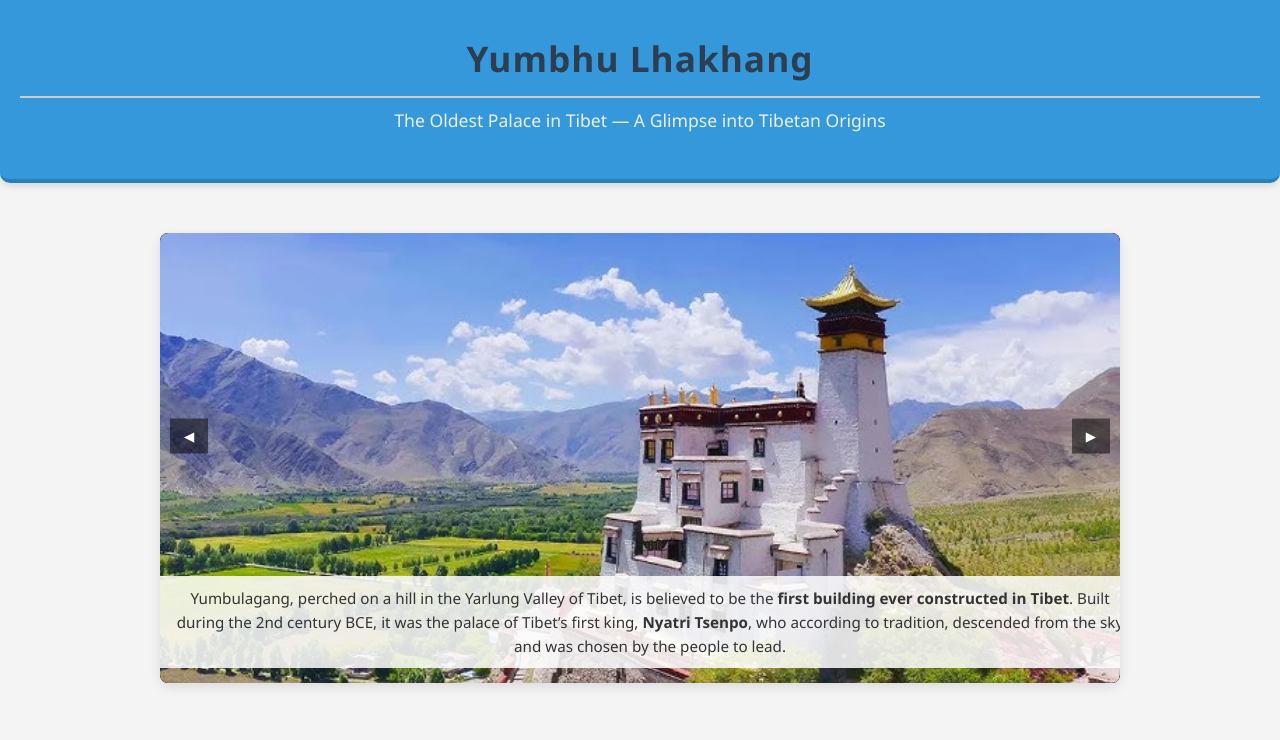
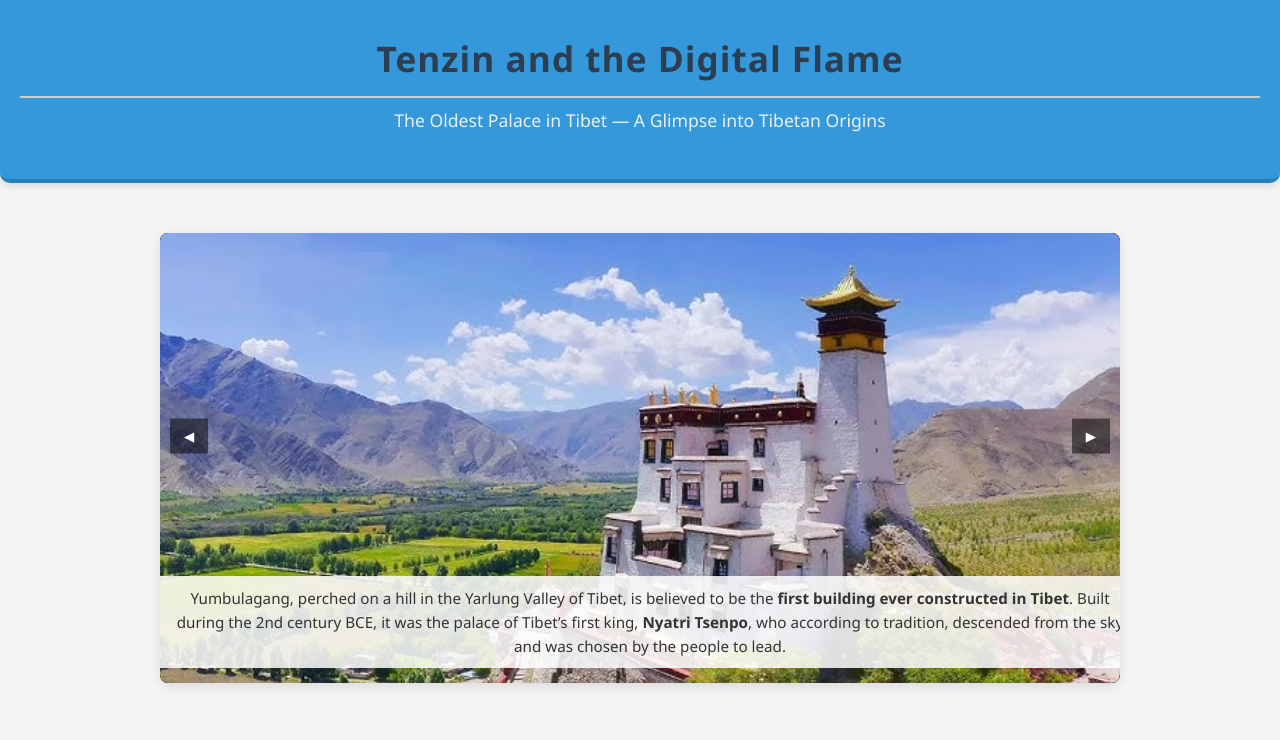
Before and after one commit to Kunsel240/OOGA-BOOGA, a plain HTML site: page index.html in a window 1280 px wide. Shown: the top 740 px of the page. Drawn offline with nearby package versions, Linux system fonts and the light colour scheme.

Commit message:
Update index.html

```diff
--- a/index.html
+++ b/index.html
@@ -3,7 +3,7 @@
 <html>
   <head>
     <meta charset="UTF-8" />
-    <title>Tenzin and the Digital Flame</title>
+    <title>Yumbhu Lhakang</title>
     <script src="https://unpkg.com/leaflet/dist/leaflet.js"></script>
 
     <link rel="stylesheet" href="https://unpkg.com/leaflet/dist/leaflet.css" />
@@ -11,7 +11,7 @@
   </head>
   <body>
     <header class="site-header">
-      <h1>Yumbhu Lhakhang</h1>
+      <h1>Tenzin and the Digital Flame</h1>
       <p class="subtitle">The Oldest Palace in Tibet — A Glimpse into Tibetan Origins</p>
     </header>
     <div class="container">
```
